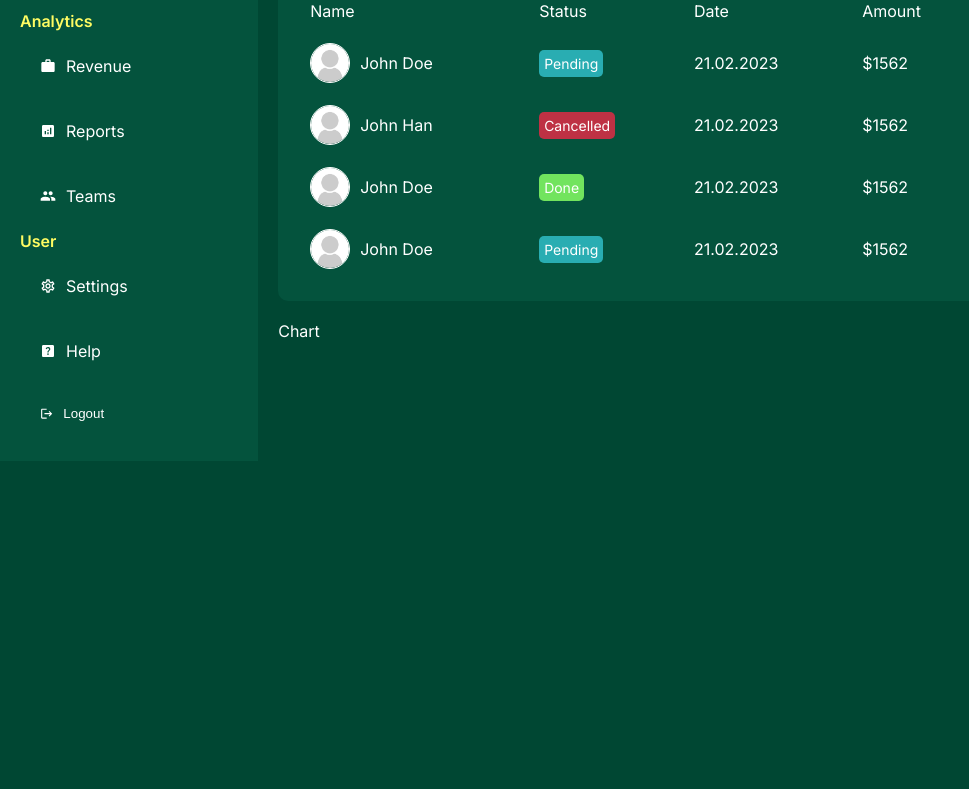
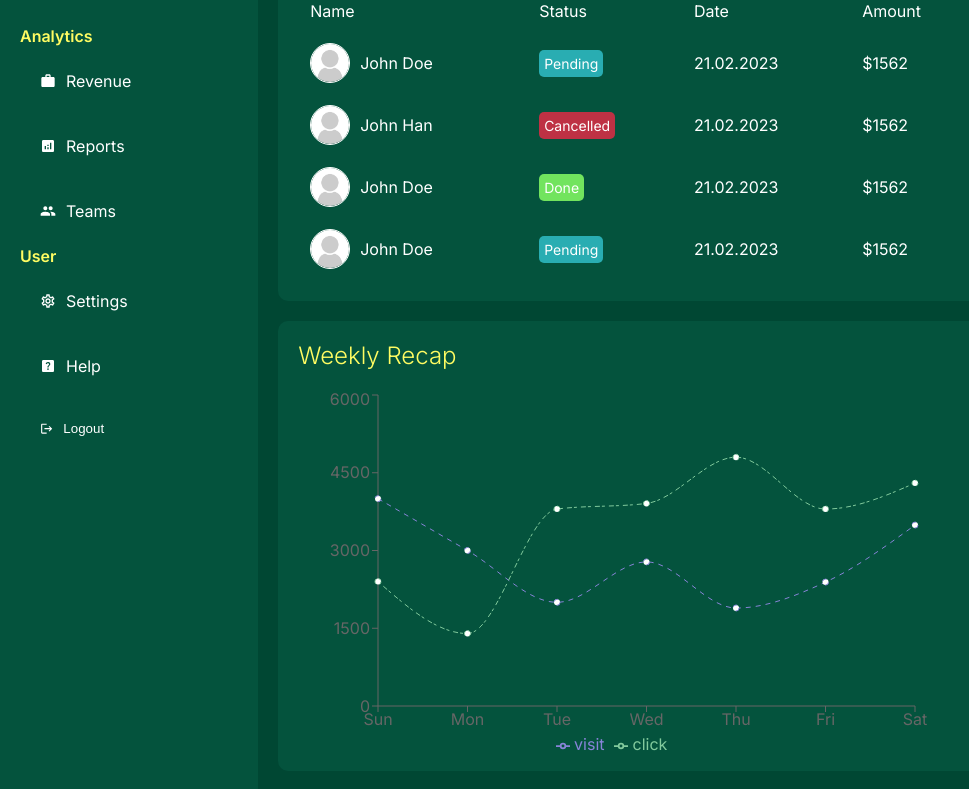
Before and after one commit to sang-phan1194/nextJS-admin-board, a Next.js app: page /dashboard in a window 1280 px wide. Shown: the part 369-1158 px from the top of the page, without its empty margins (0-969 px from the left). Before the commit the page ends 830 px from the top, so only its background shows below. Built offline with nearby package versions, Linux system fonts and the light colour scheme.

Commit message:
build transactions component

```diff
--- a/app/ui/dashboard/chart/chart.jsx
+++ b/app/ui/dashboard/chart/chart.jsx
@@ -1,9 +1,89 @@
-import styles from './chart.module.css'
+'use client';
+import {
+  Legend,
+  Line,
+  LineChart,
+  ResponsiveContainer,
+  Tooltip,
+  XAxis,
+  YAxis
+} from 'recharts';
+import styles from './chart.module.css';
+
+const data = [
+  {
+    name: 'Sun',
+    visit: 4000,
+    click: 2400
+  },
+  {
+    name: 'Mon',
+    visit: 3000,
+    click: 1398
+  },
+  {
+    name: 'Tue',
+    visit: 2000,
+    click: 3800
+  },
+  {
+    name: 'Wed',
+    visit: 2780,
+    click: 3908
+  },
+  {
+    name: 'Thu',
+    visit: 1890,
+    click: 4800
+  },
+  {
+    name: 'Fri',
+    visit: 2390,
+    click: 3800
+  },
+  {
+    name: 'Sat',
+    visit: 3490,
+    click: 4300
+  }
+];
 
 const Chart = () => {
   return (
-    <div className={styles.container}>Chart</div>
-  )
-}
+    <div className={styles.container}>
+      <h2 className={styles.title}>Weekly Recap</h2>
+      <ResponsiveContainer width="95%" height="90%">
+        <LineChart
+          width={500}
+          height={300}
+          data={data}
+          margin={{
+            top: 5,
+            right: 30,
+            left: 20,
+            bottom: 5
+          }}
+        >
+          <XAxis dataKey="name" />
+          <YAxis />
+          <Tooltip contentStyle={{ background: '#004733', border: 'none' }} />
+          <Legend />
+          <Line
+            type="monotone"
+            dataKey="visit"
+            stroke="#8884d8"
+            strokeDasharray="5 5"
+          />
+          <Line
+            type="monotone"
+            dataKey="click"
+            stroke="#82ca9d"
+            strokeDasharray="3 4 5 2"
+          />
+        </LineChart>
+      </ResponsiveContainer>
+    </div>
+  );
+};
 
-export default Chart
+export default Chart;
--- a/app/ui/dashboard/chart/chart.module.css
+++ b/app/ui/dashboard/chart/chart.module.css
@@ -1 +1,12 @@
-.container{}
+.container {
+  height: 450px;
+  background-color: var(--bgSoft);
+  padding: 20px;
+  border-radius: 10px;
+}
+
+.title {
+  font-weight: 300;
+  margin-bottom: 20px;
+  color: var(--textSoft);
+}
--- a/package.json
+++ b/package.json
@@ -14,6 +14,7 @@
     "react": "18",
     "react-dom": "18",
     "react-icons": "^4.11.0",
+    "recharts": "^2.9.0",
     "uuid": "^9.0.1"
   },
   "devDependencies": {
```
Also changed, not shown: 1 other file (tests, documents, lock files or other folders).
